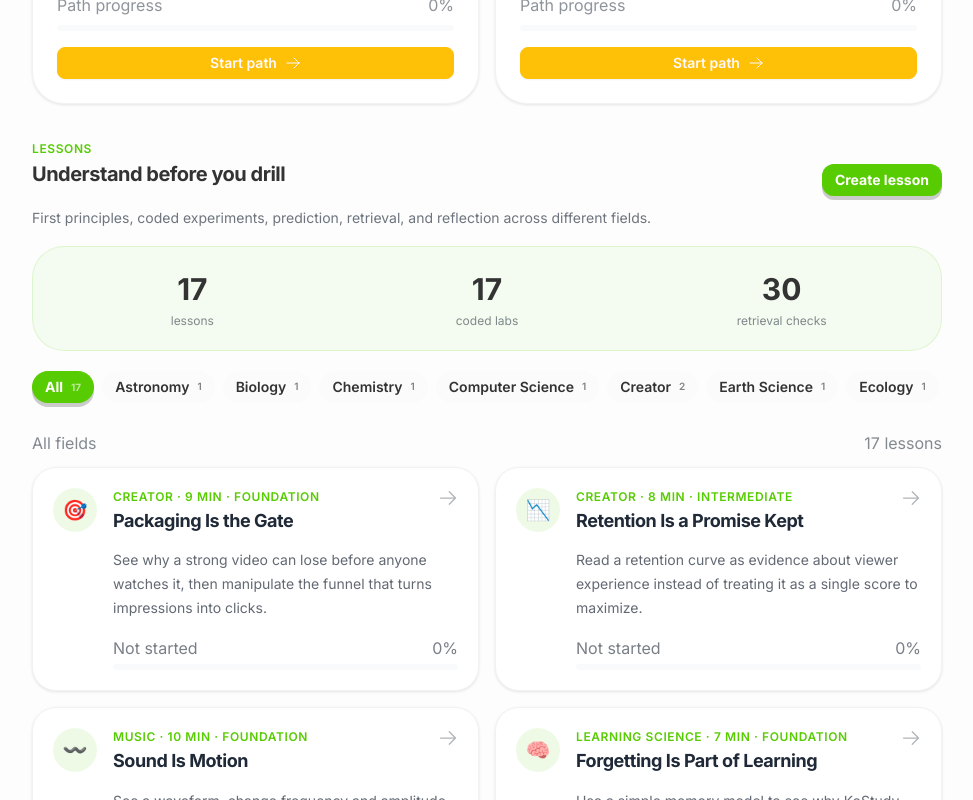
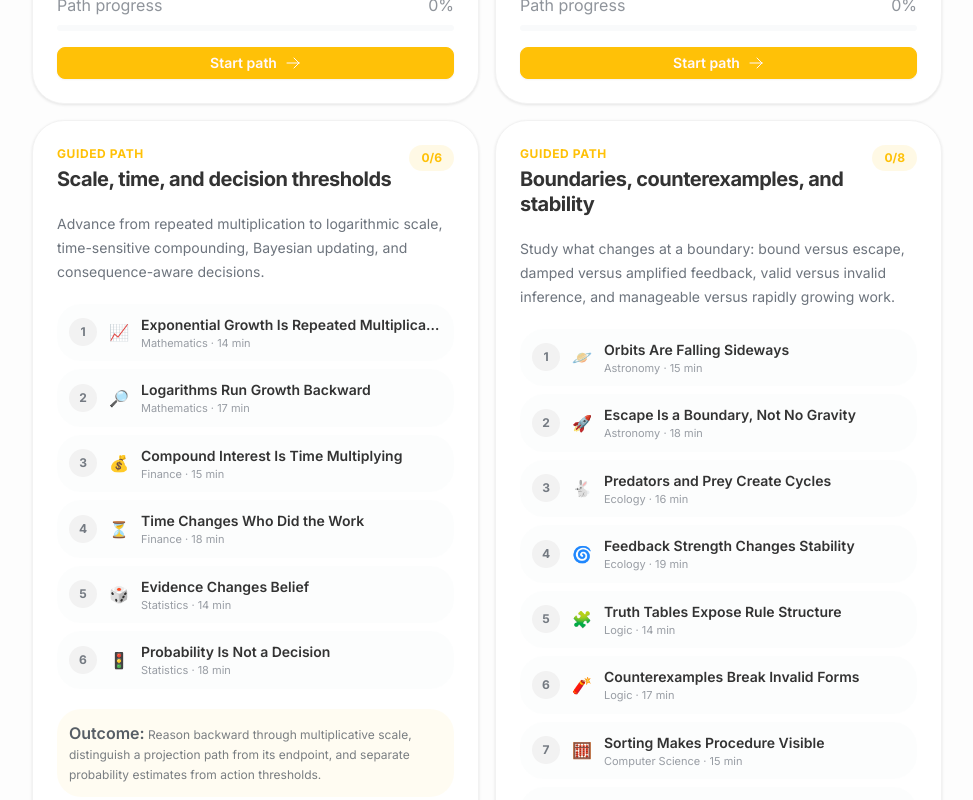
Before and after one commit to youssef-imlyhen/kostudy, a React (Vite) app: page /categories in a window 1280 px wide. Shown: the part 1580-2380 px from the top of the page, without its empty margins (153-1126 px from the left). Built offline with nearby package versions, Linux system fonts and the light colour scheme; no server answers.

Commit message:
Activate advanced follow-up lesson sequences

```diff
--- a/src/data/crossDomainLessons.ts
+++ b/src/data/crossDomainLessons.ts
@@ -3,6 +3,7 @@ import { systemsLessons } from './systemsLessons';
 import { growthLessons } from './growthLessons';
 import { worldLessons } from './worldLessons';
 import { logicLessons } from './logicLessons';
+import { advancedLessons } from './advancedLessons';
 
 export const crossDomainLessons = [
   ...scienceLessons,
@@ -10,4 +11,5 @@ export const crossDomainLessons = [
   ...growthLessons,
   ...worldLessons,
   ...logicLessons,
+  ...advancedLessons,
 ];
--- a/src/data/curriculumPaths.ts
+++ b/src/data/curriculumPaths.ts
@@ -45,4 +45,34 @@ export const curriculumPaths: CurriculumPath[] = [
     lessonIds: ['truth-tables-expose-rule-structure', 'sorting-makes-procedure-visible', 'a-throw-is-two-motions', 'orbits-are-falling-sideways', 'evidence-changes-belief'],
     outcome: 'Separate rule structure from factual evidence and see how explicit update rules generate complex outcomes.',
   },
+  {
+    id: 'scale-time-thresholds',
+    title: 'Scale, time, and decision thresholds',
+    description: 'Advance from repeated multiplication to logarithmic scale, time-sensitive compounding, Bayesian updating, and consequence-aware decisions.',
+    lessonIds: [
+      'exponential-growth-is-repeated-multiplication',
+      'logarithms-run-growth-backward',
+      'compound-interest-is-time-multiplying',
+      'time-changes-who-did-the-work',
+      'evidence-changes-belief',
+      'probability-is-not-a-decision',
+    ],
+    outcome: 'Reason backward through multiplicative scale, distinguish a projection path from its endpoint, and separate probability estimates from action thresholds.',
+  },
+  {
+    id: 'boundaries-counterexamples-stability',
+    title: 'Boundaries, counterexamples, and stability',
+    description: 'Study what changes at a boundary: bound versus escape, damped versus amplified feedback, valid versus invalid inference, and manageable versus rapidly growing work.',
+    lessonIds: [
+      'orbits-are-falling-sideways',
+      'escape-is-a-boundary-not-no-gravity',
+      'predators-and-prey-create-cycles',
+      'feedback-strength-changes-stability',
+      'truth-tables-expose-rule-structure',
+      'counterexamples-break-invalid-forms',
+      'sorting-makes-procedure-visible',
+      'efficiency-is-how-work-scales',
+    ],
+    outcome: 'Identify qualitative boundaries, construct decisive counterexamples, and compare how systems change as parameters or input size grow.',
+  },
 ];
--- a/src/data/questionConceptMap.ts
+++ b/src/data/questionConceptMap.ts
@@ -48,6 +48,27 @@ export const questionConceptMap: Record<string, string[]> = {
   logic_truth_1: ['logical-implication'],
   logic_truth_2: ['truth-table'],
   logic_truth_3: ['validity-vs-truth'],
+  math_logs_1: ['logarithm-as-inverse'],
+  math_logs_2: ['multiplicative-distance'],
+  math_logs_3: ['order-of-magnitude'],
+  finance_time_1: ['contribution-timing'],
+  finance_time_2: ['compounding-horizon', 'assumption-sensitivity'],
+  finance_time_3: ['contribution-timing', 'compounding-horizon'],
+  stats_decision_1: ['posterior-vs-action'],
+  stats_decision_2: ['decision-threshold', 'asymmetric-error-cost'],
+  stats_decision_3: ['decision-threshold', 'asymmetric-error-cost'],
+  astronomy_escape_1: ['bound-vs-unbound'],
+  astronomy_escape_2: ['gravity-beyond-escape'],
+  astronomy_escape_3: ['escape-energy', 'bound-vs-unbound'],
+  ecology_stability_1: ['damping-and-amplification'],
+  ecology_stability_2: ['feedback-strength', 'damping-and-amplification'],
+  ecology_stability_3: ['stability-boundary'],
+  logic_counter_1: ['counterexample-row'],
+  logic_counter_2: ['affirming-consequent'],
+  logic_counter_3: ['denying-antecedent', 'counterexample-row'],
+  cs_scale_1: ['input-size'],
+  cs_scale_2: ['work-growth'],
+  cs_scale_3: ['asymptotic-comparison', 'work-growth'],
 };
 
 export const getQuestionIdsForConcept = (conceptId: string): string[] => Object.entries(questionConceptMap)
--- a/src/hooks/useQuestions.ts
+++ b/src/hooks/useQuestions.ts
@@ -3,12 +3,13 @@ import { Question } from '../types/question';
 import defaultQuestions from '../data/questions';
 import { crossDomainQuestions } from '../data/crossDomainQuestions';
 import { expansionQuestions } from '../data/expansionQuestions';
+import { advancedQuestions } from '../data/advancedQuestions';
 import { crossDomainLessons } from '../data/crossDomainLessons';
 import { questionConceptMap } from '../data/questionConceptMap';
 import { assertValidCurriculum, validateQuestionMappings } from '../utils/curriculumValidation';
 import { useCustomQuestions } from './useCustomQuestions';
 
-const curriculumQuestions = [...crossDomainQuestions, ...expansionQuestions];
+const curriculumQuestions = [...crossDomainQuestions, ...expansionQuestions, ...advancedQuestions];
 
 assertValidCurriculum(
   validateQuestionMappings(crossDomainLessons, curriculumQuestions, questionConceptMap),
```
